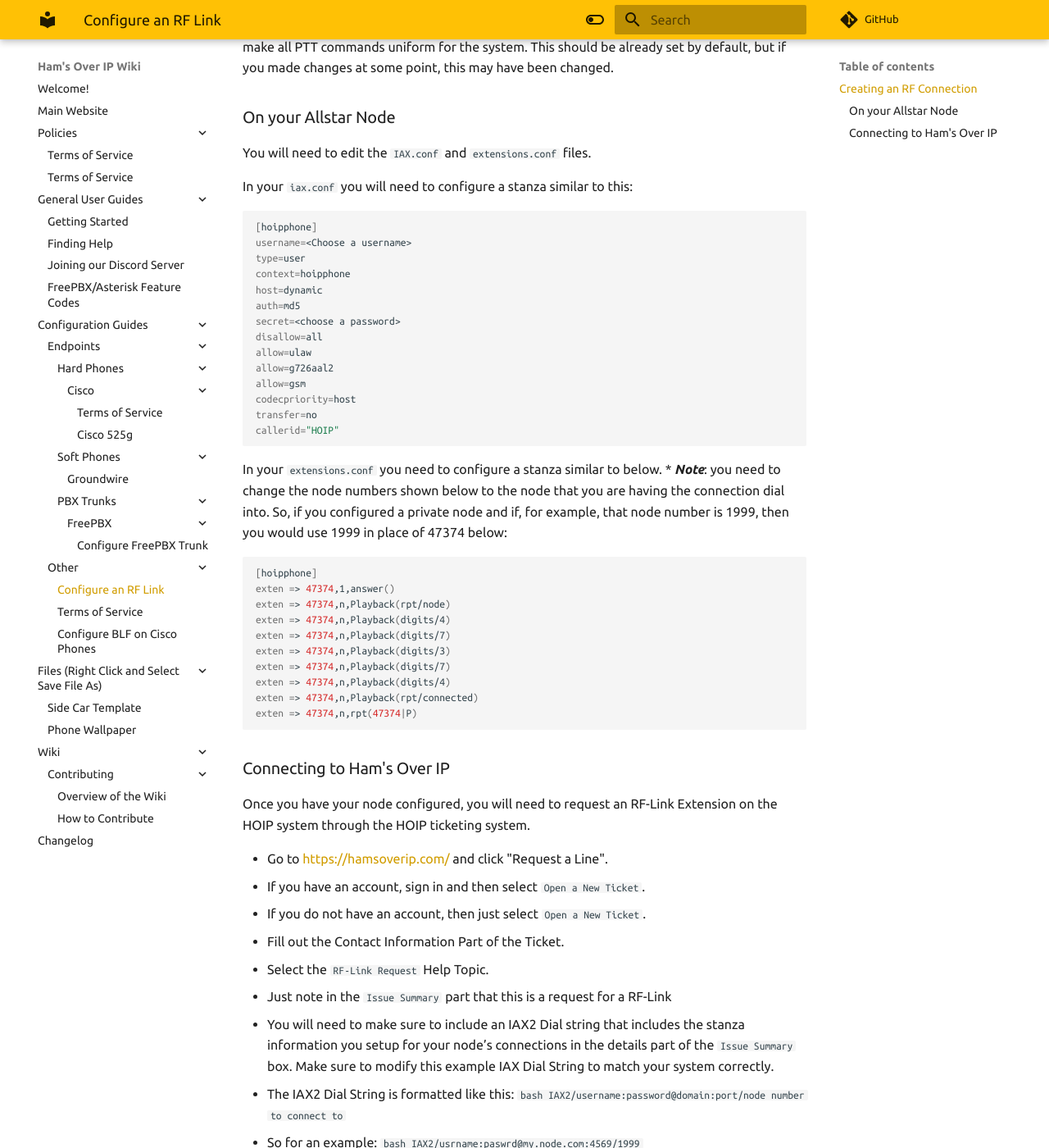
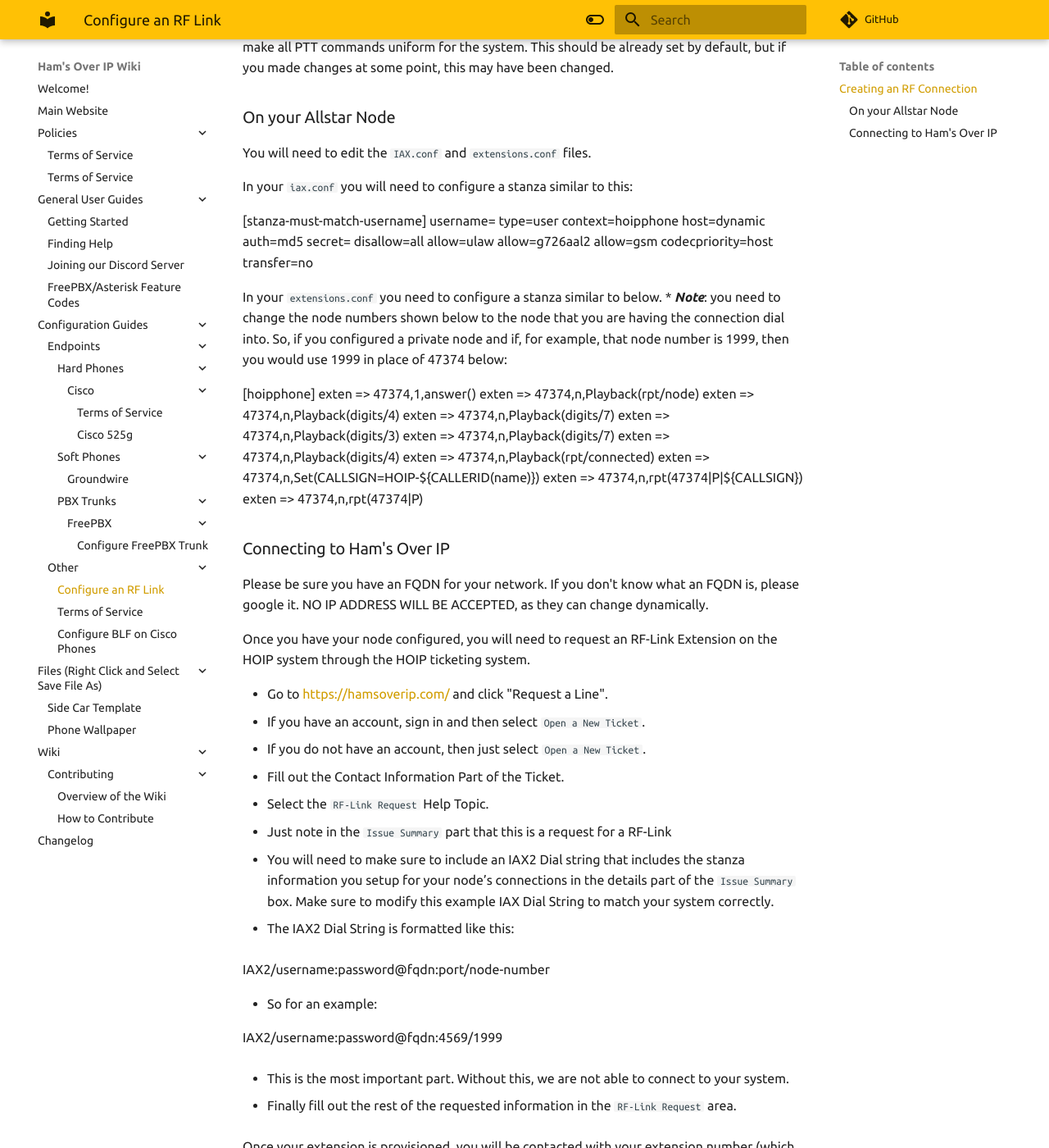
Before and after one commit to hamsoverip/wiki, an MkDocs documentation site: the page built from docs/other/rf-links.md, in a window 1280 px wide and 1400 px high, scrolled down 674 px. Shown: the whole window at 82% size. Built offline with MkDocs 1.6.1 and Material for MkDocs 9.7.7, drawn with Linux system fonts in a browser that asks for light colours; comment, search, counter and statistics services are not loaded.

Commit message:
Updated rf-links.md

````diff
--- a/docs/other/rf-links.md
+++ b/docs/other/rf-links.md
@@ -18,9 +18,8 @@
 
 In your ```iax.conf``` you will need to configure a stanza similar to this:
 
-```bash
-[hoipphone]
-username=<Choose a username>
+[stanza-must-match-username]
+username=<username-must-match-stanza>
 type=user
 context=hoipphone
 host=dynamic
@@ -32,13 +31,10 @@
 allow=gsm
 codecpriority=host
 transfer=no
-callerid="HOIP"
-```
 
 In your ```extensions.conf``` you need to configure a stanza similar to below.
 * ***Note***: you need to change the node numbers shown below to the node that you are having the connection dial into. So, if you configured a private node and if, for example, that node number is 1999, then you would use 1999 in place of 47374 below:
 
-```bash
 [hoipphone]
 exten => 47374,1,answer()
 exten => 47374,n,Playback(rpt/node)
@@ -48,10 +44,13 @@
 exten => 47374,n,Playback(digits/7)
 exten => 47374,n,Playback(digits/4)
 exten => 47374,n,Playback(rpt/connected)
+exten => 47374,n,Set(CALLSIGN=HOIP-${CALLERID(name)})
+exten => 47374,n,rpt(47374|P|${CALLSIGN})
 exten => 47374,n,rpt(47374|P)
-```
 
 ### Connecting to Ham's Over IP
+
+Please be sure you have an FQDN for your network.  If you don't know what an FQDN is, please google it.  NO IP ADDRESS WILL BE ACCEPTED, as they can change dynamically.
 
 Once you have your node configured, you will need to request an RF-Link Extension on the HOIP system through the HOIP ticketing system.
 
@@ -64,14 +63,14 @@
 * You will need to make sure to include an IAX2 Dial string that includes the stanza information you setup for your node’s connections in the details part of the ```Issue Summary``` box. Make sure to modify this example IAX Dial String to match your system correctly.
 
   - The IAX2 Dial String is formatted like this:
-  ```bash
-  IAX2/username:password@domain:port/node number to connect to
-  ```
+
+  IAX2/username:password@fqdn:port/node-number
+
 
   * So for an example:
-  ```bash
-  IAX2/usrname:paswrd@my.node.com:4569/1999
-  ```
+
+  IAX2/username:password@fqdn:4569/1999
+
 
   * This is the most important part. Without this, we are not able to connect to your system.
 
````
